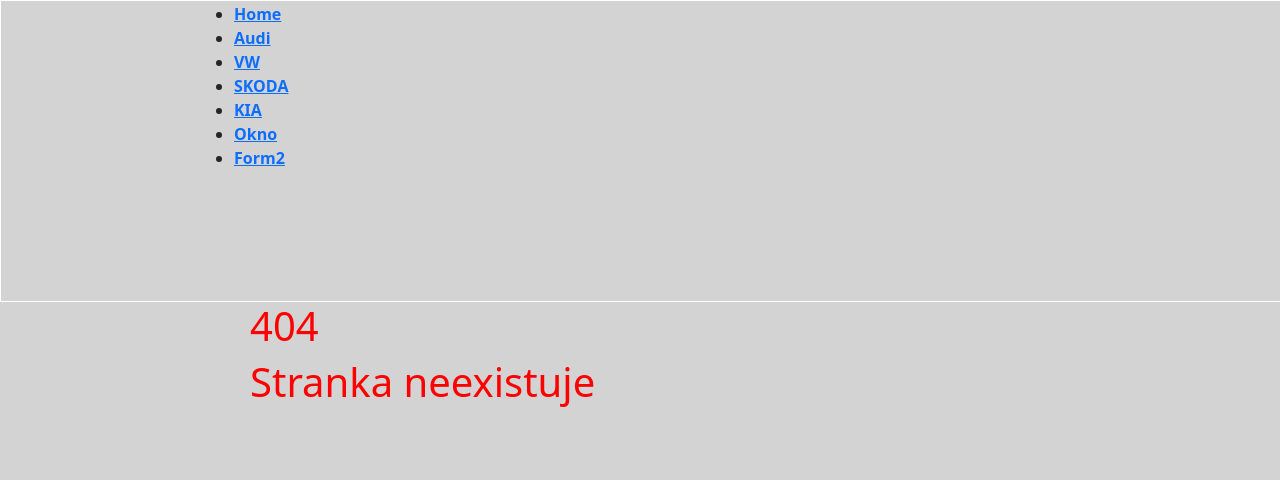
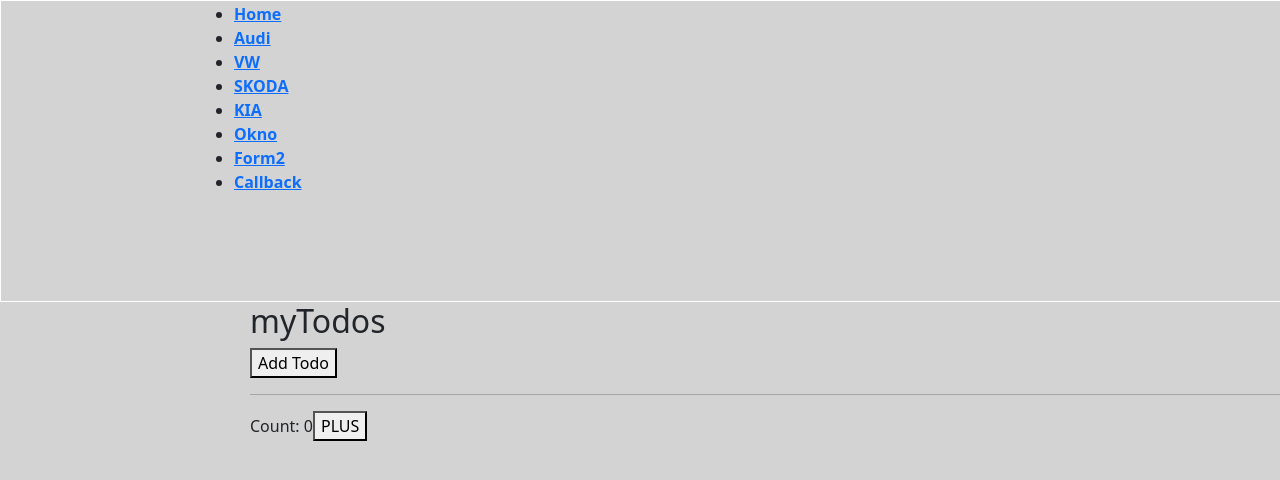
Before and after one commit to FRANCOsk/React3, a React (Create React App) app in the folder my-react-app/: page /Callback in a window 1280 px wide. Before the commit this address had no page. Shown: the top 480 px of the page. Built offline with nearby package versions, Linux system fonts and the light colour scheme.

Commit message:
Callback function

```diff
--- /dev/null
+++ b/my-react-app/src/Callback.tsx
@@ -0,0 +1,29 @@
+import { useCallback, useState } from "react";
+import Todos from "./ToDo";
+
+function Callback() {
+  const [count, setCount] = useState(0);
+
+  const [todos, setTodos] = useState<any[]>([]);
+
+  const inkrement = () => {
+    setCount((c) => c + 1);
+  };
+
+  const addTodo = useCallback(() => {
+    setTodos((t) => [...t, "new Todo"]);
+  }, [todos]);
+
+
+
+
+  return (
+    <>
+      <Todos todos={todos} addTodo={addTodo} />
+    <hr></hr>
+    <div>Count: {count}<button onClick={inkrement}>PLUS</button></div>
+    </>
+  );
+}
+
+export default Callback;
--- a/my-react-app/src/Layout.tsx
+++ b/my-react-app/src/Layout.tsx
@@ -31,6 +31,9 @@ const Layout = () => {
           <li>
             <Link to="/Form2">Form2</Link>
           </li>
+          <li>
+            <Link to="/Callback">Callback</Link>
+          </li>
 
         </ul>
         </td>
--- /dev/null
+++ b/my-react-app/src/ToDo.tsx
@@ -0,0 +1,17 @@
+import { memo } from "react";
+
+
+const Todos = ({todos, addTodo}:any) => {
+  console.log("childRender");
+  return (
+    <>
+      <h2>myTodos</h2>
+      {todos.map((todo: any, index: any) => {
+        return <p key={index}>{todo}</p>;
+      })}
+      <button onClick={addTodo}>Add Todo</button>
+    </>
+  );
+};
+
+export default memo(Todos);
--- a/my-react-app/src/index.tsx
+++ b/my-react-app/src/index.tsx
@@ -13,6 +13,7 @@ import Kia from "./Kia";
 import Okno from "./Form";
 import Form2 from "./Form2";
 import 'bootstrap/dist/css/bootstrap.min.css';
+import Callback from "./Callback";
 
 ReactDOM.render(
   <React.StrictMode>
@@ -27,6 +28,7 @@ ReactDOM.render(
           <Route path="KIA" element={<Kia />} />
           <Route path="OKNO" element={<Okno />} />
           <Route path="Form2" element={<Form2 />} />
+          <Route path="Callback" element={<Callback />} />
         </Route>
       </Routes>
     </BrowserRouter>
```
